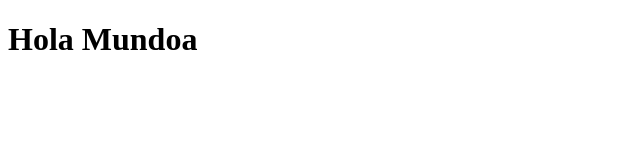
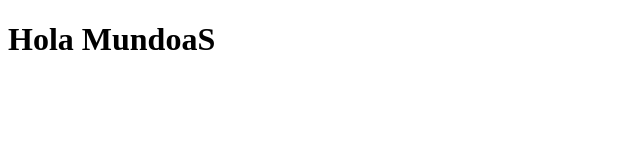
Before and after one commit to joverig/IGJ_MasterGIS, a plain HTML site: page Ejer1.html in a window 1280 px wide. Shown: the full height of the page, 0-640 px from the left. Drawn offline with Linux system fonts and the light colour scheme.

Commit message:
Update Ejer1.html

```diff
--- a/Ejer1.html
+++ b/Ejer1.html
@@ -7,6 +7,6 @@
     <title>Document</title>
 </head>
 <body>
-  <h1> Hola Mundoa</h1>
+  <h1> Hola MundoaS</h1>
 </body>
 </html>
```
